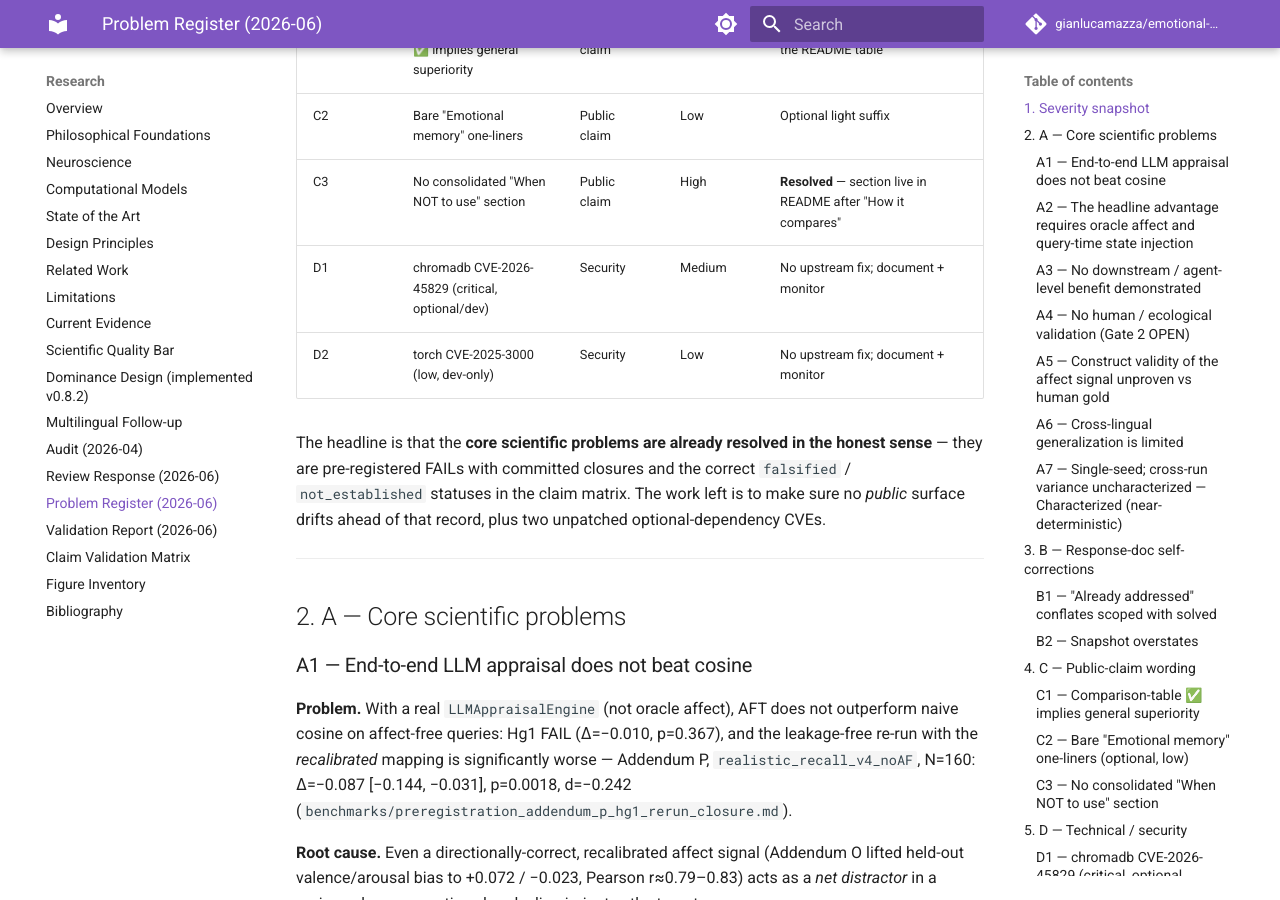
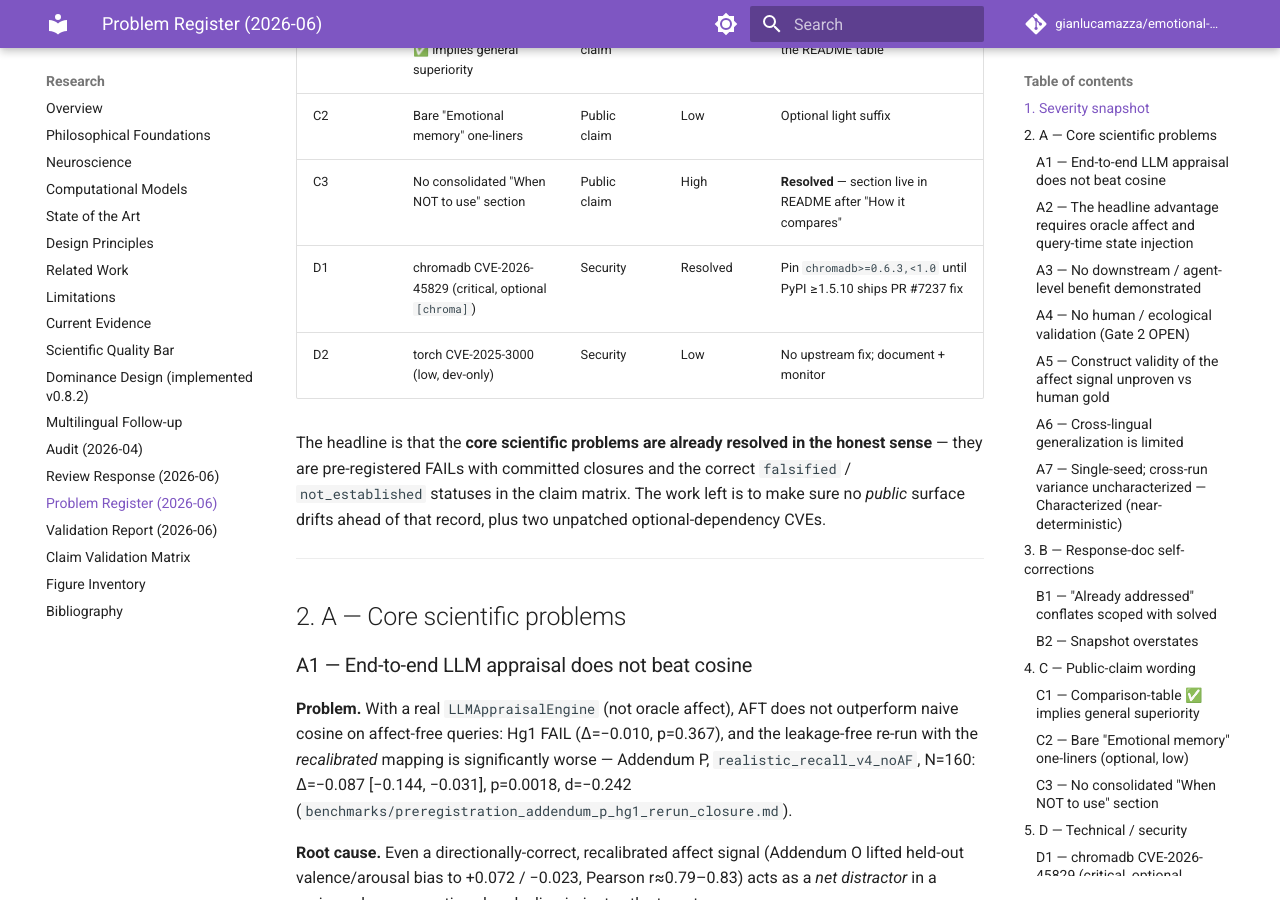
Before and after one commit to gianlucamazza/emotional-memory, an MkDocs documentation site: the page built from docs/research/problem_register_2026-06.md, in a window 1280 px wide and 900 px high, scrolled down 1588 px. Built offline with MkDocs 1.6.1 and Material for MkDocs 9.7.7, drawn with Linux system fonts in a browser that asks for light colours; comment, search, counter and statistics services are not loaded.

Commit message:
fix(security): pin chromadb <1.0 to resolve CVE-2026-45829
PyPI 1.5.9 remains unpatched (fix merged in chroma-core/chroma PR #7237 but
not released). The optional [chroma] extra now requires chromadb>=0.6.3,<1.0,
outside the vulnerable >=1.0.0,<=1.5.9 range. ChromaStore tests pass on 0.6.3;
add pydantic deprecation filter for chromadb 0.6.x and document remote-server
trust model in ChromaStore.

```diff
--- a/docs/research/problem_register_2026-06.md
+++ b/docs/research/problem_register_2026-06.md
@@ -37,7 +37,7 @@
 | C1  | README comparison ✅ implies general superiority        | Public claim | Medium   | **Resolved** — footnote live under the README table                                                            |
 | C2  | Bare "Emotional memory" one-liners                      | Public claim | Low      | Optional light suffix                                                                                          |
 | C3  | No consolidated "When NOT to use" section               | Public claim | High     | **Resolved** — section live in README after "How it compares"                                                  |
-| D1  | chromadb CVE-2026-45829 (critical, optional/dev)        | Security     | Medium   | No upstream fix; document + monitor                                                                            |
+| D1  | chromadb CVE-2026-45829 (critical, optional `[chroma]`) | Security     | Resolved | Pin `chromadb>=0.6.3,<1.0` until PyPI ≥1.5.10 ships PR #7237 fix                                                 |
 | D2  | torch CVE-2025-3000 (low, dev-only)                     | Security     | Low      | No upstream fix; document + monitor                                                                            |
 
 The headline is that the **core scientific problems are already resolved in the
--- a/pyproject.toml
+++ b/pyproject.toml
@@ -50,7 +50,7 @@
 sentence-transformers = ["sentence-transformers>=2.2"]
 sqlite = ["sqlite-vec>=0.1.1"]
 qdrant = ["qdrant-client>=1.10"]
-chroma = ["chromadb>=0.5"]
+chroma = ["chromadb>=0.6.3,<1.0"]
 otel = ["opentelemetry-api>=1.20", "opentelemetry-sdk>=1.20"]
 redis = ["redis>=5.0"]
 langchain = ["langchain-core>=0.3"]
@@ -91,6 +91,9 @@
 filterwarnings = [
   "error::DeprecationWarning",
   "error::PendingDeprecationWarning",
+  # chromadb 0.6.x triggers PydanticDeprecatedSince211 on current pydantic 2.x;
+  # safe to ignore until we can bump to a CVE-patched chromadb >=1.5.10 on PyPI.
+  "ignore:Accessing the 'model_fields' attribute on the instance is deprecated.*:pydantic.warnings.PydanticDeprecatedSince211",
 ]
 
 [tool.coverage.run]
```
Also changed, not shown: CHANGELOG.md (+7 -0 lines), SECURITY.md (+9 -11 lines), 2 other files.
